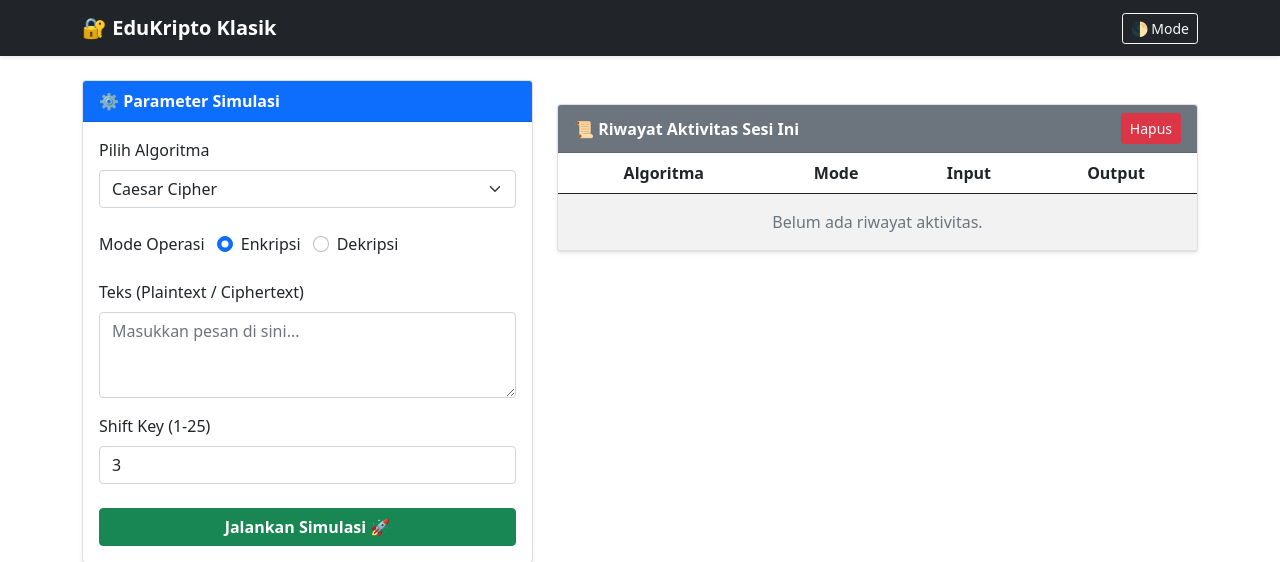
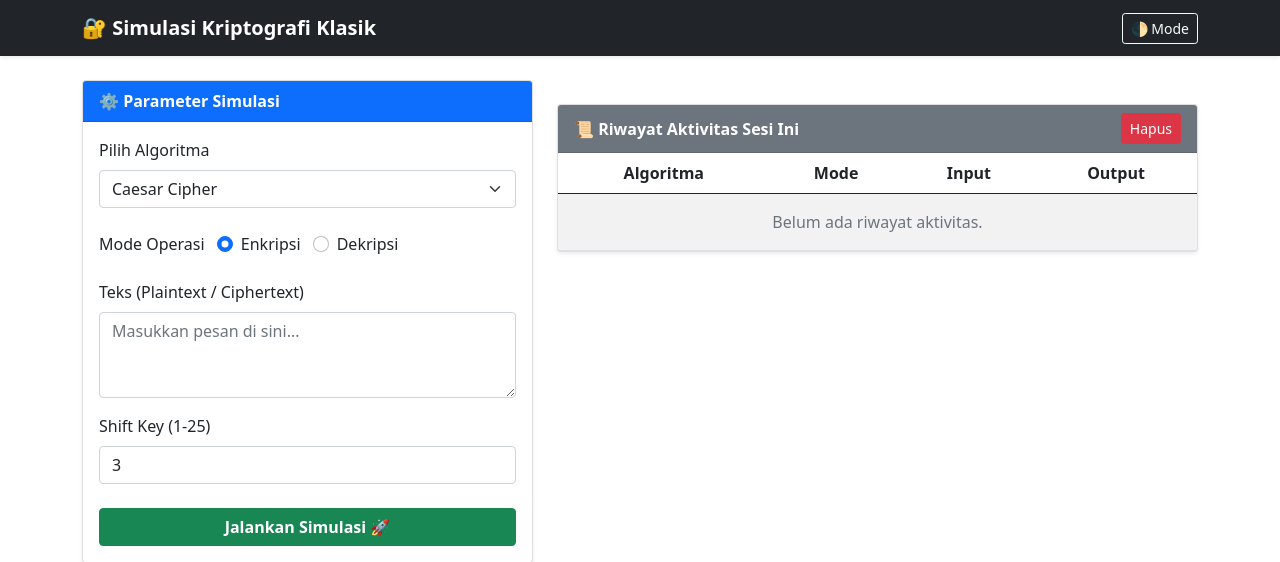
Before and after one commit to ozan12322/kripto-app, a Flask app: page / in a window 1280 px wide. Shown: the top 562 px of the page. Run offline with Flask 3, Linux system fonts and the light colour scheme.

Commit message:
Perbaikan

```diff
--- a/templates/base.html
+++ b/templates/base.html
@@ -35,7 +35,9 @@
   <body class="bg-body-tertiary">
     <nav class="navbar navbar-expand-lg navbar-dark bg-dark shadow-sm mb-4">
       <div class="container">
-        <a class="navbar-brand fw-bold" href="#">🔐 EduKripto Klasik</a>
+        <a class="navbar-brand fw-bold" href="#"
+          >🔐 Simulasi Kriptografi Klasik</a
+        >
         <button class="btn btn-outline-light btn-sm" id="themeToggle">
           🌓 Mode
         </button>
```
Also changed, not shown: README.md.
